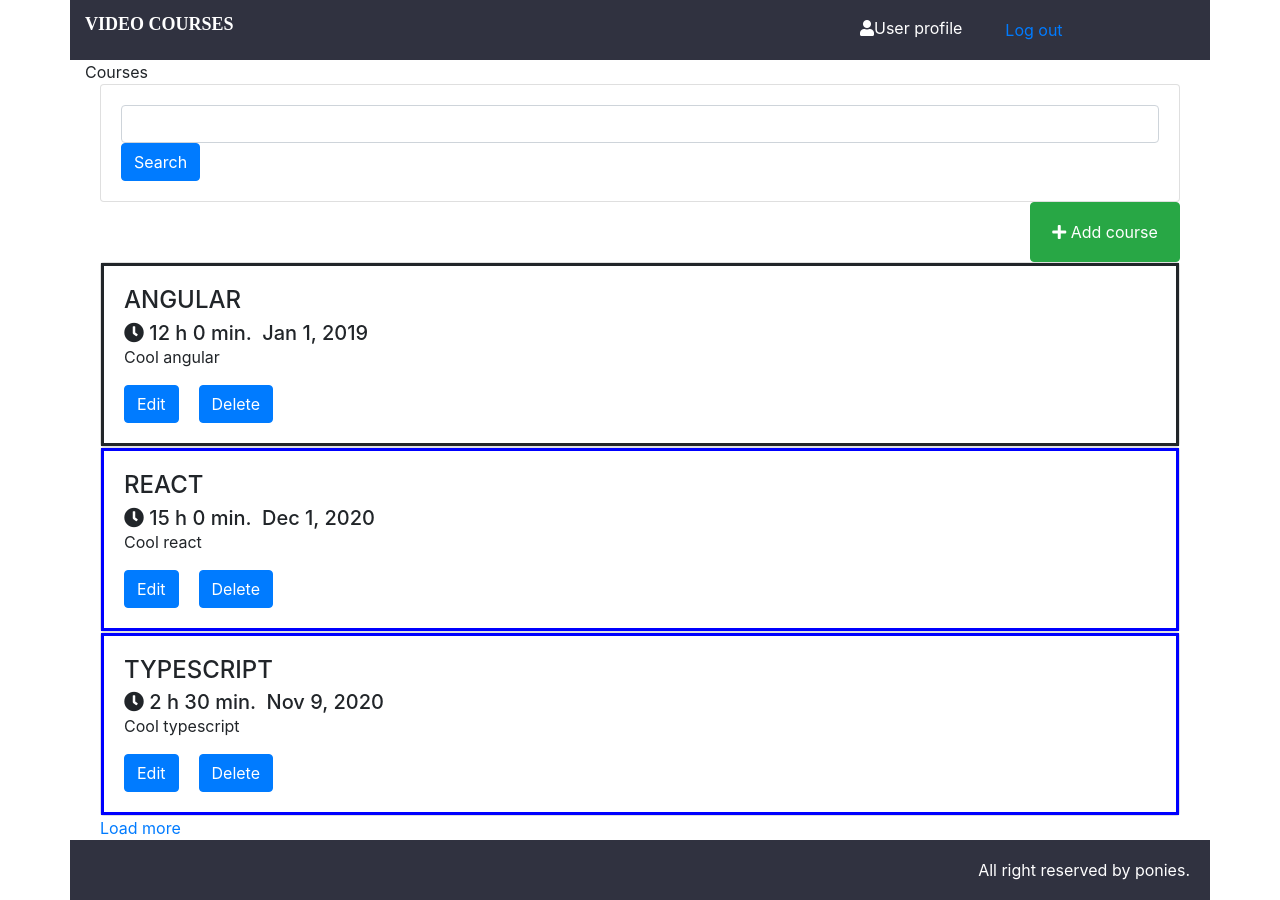
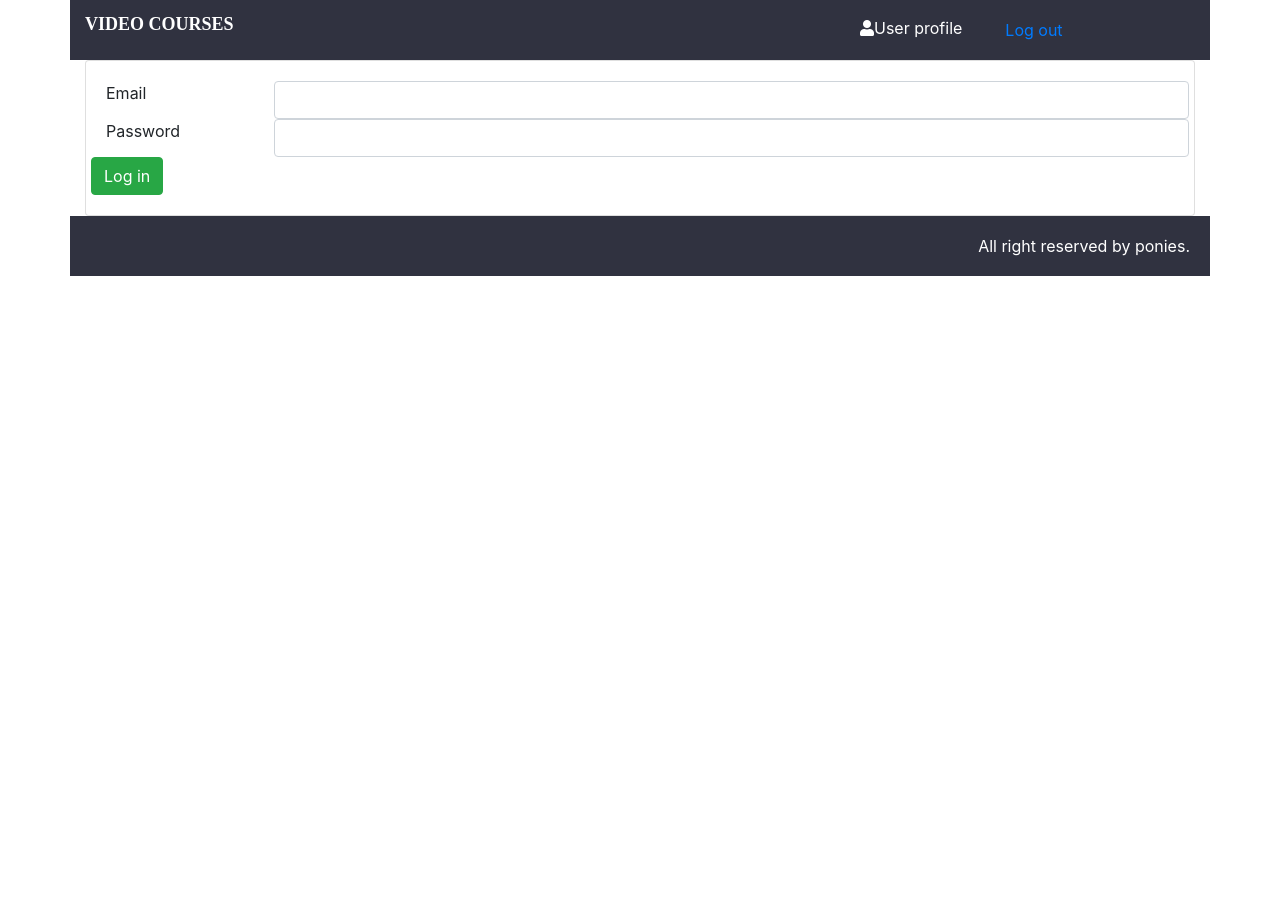
Before and after one commit to EduardZhyzneuskiTR/angular-learn-portal, an Angular app: page / in a window 1280 px wide. After the commit the page ends 800 px from the top, so only its background shows below. Built offline with nearby package versions, Linux system fonts and the light colour scheme.

Commit message:
Added login form.

```diff
--- a/src/app/auth/auth.module.ts
+++ b/src/app/auth/auth.module.ts
@@ -4,12 +4,13 @@ import { LoginFormComponent } from './login-form/login-form.component';
 import { UserHeaderComponent } from './user-header/user-header.component';
 import { UserProfileLinkComponent } from './user-profile-link/user-profile-link.component';
 import { LogOutComponent } from './log-out/log-out.component';
+import { FormsModule } from '@angular/forms';
 
 
 
 @NgModule({
   declarations: [LoginFormComponent, UserHeaderComponent, UserProfileLinkComponent, LogOutComponent],
   exports: [ LoginFormComponent, UserHeaderComponent ],
-  imports: [ CommonModule ]
+  imports: [ CommonModule, FormsModule ]
 })
 export class AuthModule { }
--- a/src/app/auth/login-form/login-form.component.html
+++ b/src/app/auth/login-form/login-form.component.html
@@ -1 +1,15 @@
-<p>This is component for login form.</p>
+<div class="card">
+    <div class="card-body">
+        <div class="row">
+            <label for="email-input" class="col-2">Email</label>
+            <input id="email-input" class="col-10 form-control" [(ngModel)]="email">
+        </div>
+        <div class="row">
+            <label for="password-input" class="col-2">Password</label>
+            <input id="password-input" class="col-10 form-control" type="password" [(ngModel)]="password">
+        </div>
+        <div class="row">
+            <button type="button" class="btn btn-success" (click)="logIn(email, password)">Log in</button>
+        </div>
+    </div>
+</div>
--- a/src/app/auth/login-form/login-form.component.ts
+++ b/src/app/auth/login-form/login-form.component.ts
@@ -1,4 +1,5 @@
 import { Component, OnInit } from '@angular/core';
+import { AuthService } from 'src/app/services/auth.service';
 
 @Component({
   selector: 'alp-login-form',
@@ -7,9 +8,14 @@ import { Component, OnInit } from '@angular/core';
 })
 export class LoginFormComponent implements OnInit {
 
-  constructor() { }
+  public email: string;
+  public password: string;
+  constructor(private authService: AuthService) { }
 
   ngOnInit(): void {
   }
 
+  public logIn(email: string, password: string) {
+    this.authService.logIn(email, password);
+  }
 }
--- a/src/app/index/index.component.html
+++ b/src/app/index/index.component.html
@@ -1,2 +1,3 @@
-<alp-breadcrumbs></alp-breadcrumbs>
-<alp-course-list></alp-course-list>
+<alp-breadcrumbs *ngIf="isAuthenticated()"></alp-breadcrumbs>
+<alp-course-list *ngIf="isAuthenticated()"></alp-course-list>
+<alp-login-form *ngIf="!isAuthenticated()"></alp-login-form>
--- a/src/app/index/index.component.ts
+++ b/src/app/index/index.component.ts
@@ -1,4 +1,5 @@
 import { Component, OnInit } from '@angular/core';
+import { AuthService } from '../services/auth.service';
 
 @Component({
   selector: 'alp-index',
@@ -7,9 +8,12 @@ import { Component, OnInit } from '@angular/core';
 })
 export class IndexComponent implements OnInit {
 
-  constructor() { }
+  constructor(private authService: AuthService) { }
 
   ngOnInit(): void {
   }
 
+  public isAuthenticated() : boolean {
+    return this.authService.isAuthenticated();
+  }
 }
```
